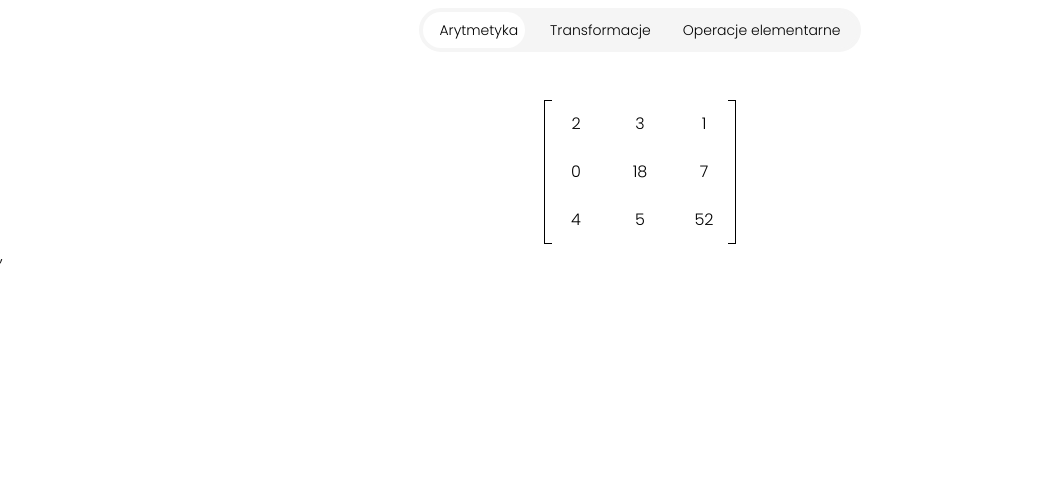
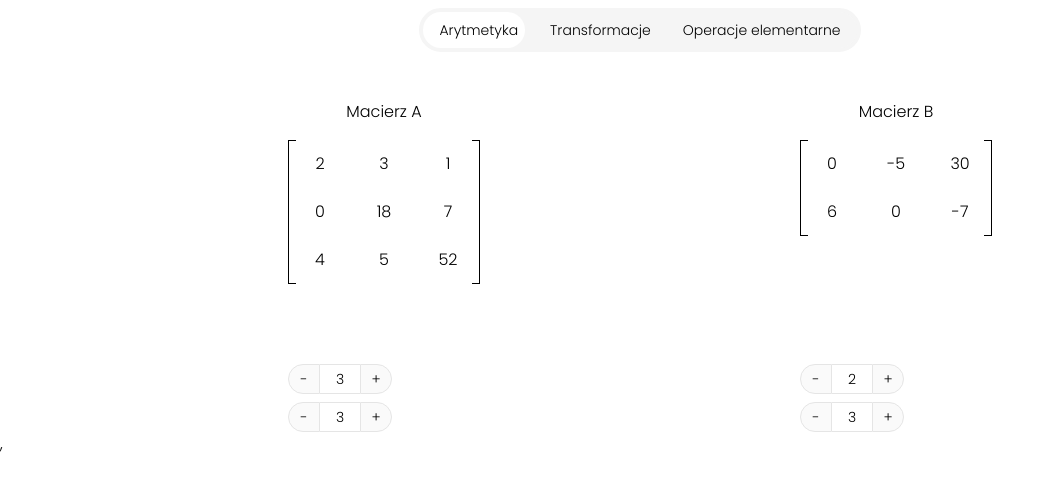
Before and after one commit to arkadiuszwolk/matrix-calculator, a React (Vite) app: page / in a window 1280 px wide. Shown: the top 490 px of the page, without its empty margins (0-1055 px from the left). Built offline with nearby package versions, Linux system fonts and the light colour scheme.

Commit message:
Add matrix resizing function

```diff
--- a/src/App.jsx
+++ b/src/App.jsx
@@ -2,6 +2,13 @@ import { useState } from "react";
 import "./App.css";
 import { SlidingTabs } from "./components/ui/sliding-tabs";
 import { Matrix } from "./components/ui/matrix";
+import { Stepper } from "./components/ui/stepper";
+import {
+  addColumn,
+  addRow,
+  deleteColumn,
+  deleteRow,
+} from "./lib/changeMatrixSize";
 
 function App() {
   const [matrix1, setMatrix1] = useState([
@@ -9,13 +16,23 @@ function App() {
     [0, 18, 7],
     [4, 5, 52],
   ]);
+  const [matrix2, setMatrix2] = useState([
+    [0, -5, 30],
+    [6, 0, -7],
+  ]);
 
   const [activeTabIndex, setActiveTabIndex] = useState(0);
-  console.log(matrix1);
+
   function changeMatrix1Cell(i, j, newValue) {
     const newMatrix1 = [...matrix1];
     newMatrix1[i][j] = Number(newValue);
     setMatrix1(newMatrix1);
+  }
+
+  function changeMatrix2Cell(i, j, newValue) {
+    const newMatrix2 = [...matrix2];
+    newMatrix2[i][j] = Number(newValue);
+    setMatrix2(newMatrix2);
   }
 
   return (
@@ -27,9 +44,43 @@ function App() {
           onChange={(index) => setActiveTabIndex(index)}
         />
       </div>
-      <div className="flex items-start justify-center gap-24">
-        <Matrix matrix={matrix1} onBlur={changeMatrix1Cell} />
-        {/* <Matrix matrix={matrix2} /> */}
+      <div className="flex items-start justify-center gap-80">
+        <div className="flex flex-col gap-2">
+          <div className="flex h-64 flex-col items-center gap-4">
+            <span>Macierz A</span>
+            <Matrix matrix={matrix1} onBlur={changeMatrix1Cell} />
+          </div>
+          <Stepper
+            onMinus={() => setMatrix1(deleteRow(matrix1))}
+            onPlus={() => setMatrix1(addRow(matrix1))}
+          >
+            {matrix1.length}
+          </Stepper>
+          <Stepper
+            onMinus={() => setMatrix1(deleteColumn(matrix1))}
+            onPlus={() => setMatrix1(addColumn(matrix1))}
+          >
+            {matrix1[0].length}
+          </Stepper>
+        </div>
+        <div className="flex flex-col gap-2">
+          <div className="flex h-64 flex-col items-center gap-4">
+            <span>Macierz B</span>
+            <Matrix matrix={matrix2} onBlur={changeMatrix2Cell} />
+          </div>
+          <Stepper
+            onMinus={() => setMatrix2(deleteRow(matrix2))}
+            onPlus={() => setMatrix2(addRow(matrix2))}
+          >
+            {matrix2.length}
+          </Stepper>
+          <Stepper
+            onMinus={() => setMatrix2(deleteColumn(matrix2))}
+            onPlus={() => setMatrix2(addColumn(matrix2))}
+          >
+            {matrix2[0].length}
+          </Stepper>
+        </div>
       </div>
     </>
   );
--- a/src/components/ui/sliding-tabs.jsx
+++ b/src/components/ui/sliding-tabs.jsx
@@ -28,7 +28,7 @@ export function SlidingTabs({ tabs, activeTabIndex, onChange }) {
           key={index}
           ref={setRef(index)}
           onClick={() => onChange(index)}
-          className="z-20 px-4 py-2 hover:cursor-pointer"
+          className="z-20 rounded-full px-4 py-2 hover:cursor-pointer"
         >
           {tab}
         </button>
--- /dev/null
+++ b/src/components/ui/stepper.jsx
@@ -0,0 +1,19 @@
+export function Stepper({ children, onMinus, onPlus }) {
+  return (
+    <div className="flex text-sm">
+      <button
+        onClick={onMinus}
+        className="w-8 rounded-l-full border border-neutral-200 bg-neutral-50 hover:cursor-pointer hover:bg-neutral-100"
+      >
+        -
+      </button>
+      <span className="border-y border-neutral-200 px-4 py-1">{children}</span>
+      <button
+        onClick={onPlus}
+        className="w-8 rounded-r-full border border-neutral-200 bg-neutral-50 hover:cursor-pointer hover:bg-neutral-100"
+      >
+        +
+      </button>
+    </div>
+  );
+}
--- /dev/null
+++ b/src/lib/changeMatrixSize.js
@@ -0,0 +1,19 @@
+function addRow(matrix) {
+  const rowLength = matrix[0].length;
+  const newRow = new Array(rowLength).fill(0);
+  return [...matrix, newRow];
+}
+
+function deleteRow(matrix) {
+  return matrix.slice(0, -1);
+}
+
+function addColumn(matrix) {
+  return matrix.map((row) => [...row, 0]);
+}
+
+function deleteColumn(matrix) {
+  return matrix.map((row) => row.slice(0, -1));
+}
+
+export { addRow, deleteRow, addColumn, deleteColumn };
```
